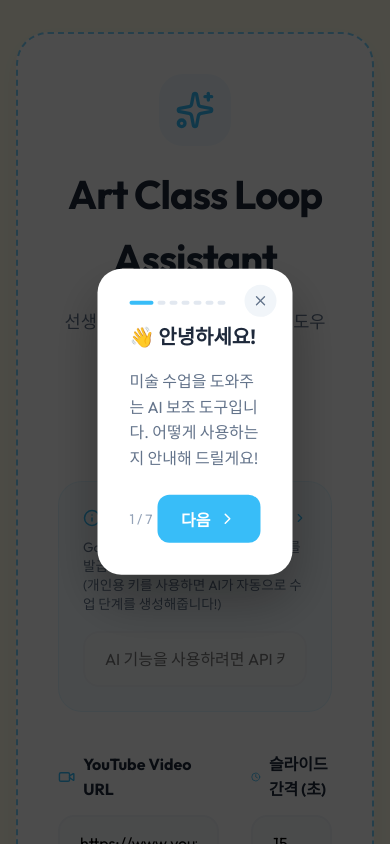
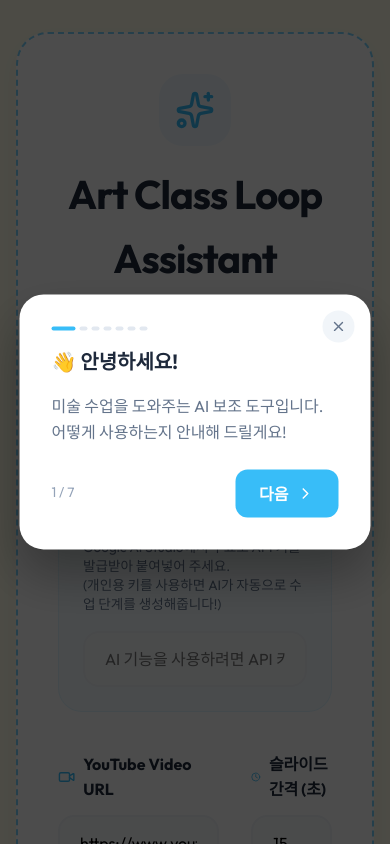
Before and after one commit to kakio426/arteduhelper, a React (Vite) app: page / in a window 390 px wide. Both pictures are taken after a click on the button "기능 체험해보기". Shown: the top 844 px of the page. Built offline with nearby package versions, Linux system fonts and the light colour scheme.

Commit message:
Fix: Improve interactive tour spotlight positioning and responsiveness

```diff
--- a/src/components/DemoTourOverlay.jsx
+++ b/src/components/DemoTourOverlay.jsx
@@ -51,16 +51,41 @@ const DemoTourOverlay = ({ currentStep, onNext, onClose, onComplete }) => {
     const step = tourSteps[currentStep];
 
     useEffect(() => {
+        const updateRect = () => {
+            if (step?.target) {
+                const element = document.getElementById(step.target);
+                if (element) {
+                    const rect = element.getBoundingClientRect();
+                    setTargetRect(rect);
+                }
+            } else {
+                setTargetRect(null);
+            }
+        };
+
+        // Initial update
+        updateRect();
+
         if (step?.target) {
             const element = document.getElementById(step.target);
             if (element) {
-                const rect = element.getBoundingClientRect();
-                setTargetRect(rect);
-                // Scroll element into view
                 element.scrollIntoView({ behavior: 'smooth', block: 'center' });
+                // Recalculate multiple times during and after the smooth scroll
+                const timer1 = setTimeout(updateRect, 100);
+                const timer2 = setTimeout(updateRect, 300);
+                const timer3 = setTimeout(updateRect, 600);
+
+                window.addEventListener('scroll', updateRect, true);
+                window.addEventListener('resize', updateRect);
+
+                return () => {
+                    clearTimeout(timer1);
+                    clearTimeout(timer2);
+                    clearTimeout(timer3);
+                    window.removeEventListener('scroll', updateRect, true);
+                    window.removeEventListener('resize', updateRect);
+                };
             }
-        } else {
-            setTargetRect(null);
         }
     }, [currentStep, step?.target]);
 
@@ -74,24 +99,47 @@ const DemoTourOverlay = ({ currentStep, onNext, onClose, onComplete }) => {
             return {
                 top: '50%',
                 left: '50%',
-                transform: 'translate(-50%, -50%)'
+                transform: 'translate(-50%, -50%)',
+                width: '90%',
+                maxWidth: '400px'
             };
         }
 
         const padding = 20;
+        let top, left, transform;
+
+        left = targetRect.left + targetRect.width / 2;
+        // Clamp left to prevent going off-screen horizontally
+        const boxWidth = 400; // Expected max width
+        const minLeft = boxWidth / 2 + 10;
+        const maxLeft = window.innerWidth - (boxWidth / 2 + 10);
+        left = Math.max(minLeft, Math.min(maxLeft, left));
+
         if (step.position === 'bottom') {
-            return {
-                top: `${targetRect.bottom + padding}px`,
-                left: `${targetRect.left + targetRect.width / 2}px`,
-                transform: 'translateX(-50%)'
-            };
+            top = targetRect.bottom + padding;
+            transform = 'translateX(-50%)';
+            // If bottom doesn't fit, try top
+            if (top + 200 > window.innerHeight) {
+                top = targetRect.top - padding;
+                transform = 'translate(-50%, -100%)';
+            }
         } else {
-            return {
-                top: `${targetRect.top - padding}px`,
-                left: `${targetRect.left + targetRect.width / 2}px`,
-                transform: 'translate(-50%, -100%)'
-            };
+            top = targetRect.top - padding;
+            transform = 'translate(-50%, -100%)';
+            // If top doesn't fit, try bottom
+            if (top - 200 < 0) {
+                top = targetRect.bottom + padding;
+                transform = 'translateX(-50%)';
+            }
         }
+
+        return {
+            top: `${top}px`,
+            left: `${left}px`,
+            transform: transform,
+            width: '90%',
+            maxWidth: '400px'
+        };
     };
 
     return (
@@ -139,7 +187,8 @@ const DemoTourOverlay = ({ currentStep, onNext, onClose, onComplete }) => {
                     border: '3px solid var(--accent-blue)',
                     borderRadius: '16px',
                     boxShadow: '0 0 30px rgba(56, 189, 248, 0.5)',
-                    pointerEvents: 'none'
+                    pointerEvents: 'none',
+                    transition: 'all 0.3s ease-out'
                 }} />
             )}
 
@@ -150,9 +199,9 @@ const DemoTourOverlay = ({ currentStep, onNext, onClose, onComplete }) => {
                 background: 'white',
                 borderRadius: '1.5rem',
                 padding: '2rem',
-                maxWidth: '400px',
                 boxShadow: '0 25px 50px rgba(0, 0, 0, 0.3)',
-                animation: 'fadeIn 0.3s ease'
+                animation: 'fadeIn 0.3s ease',
+                transition: 'all 0.3s ease-out'
             }}>
                 {/* Close button */}
                 <button
```
